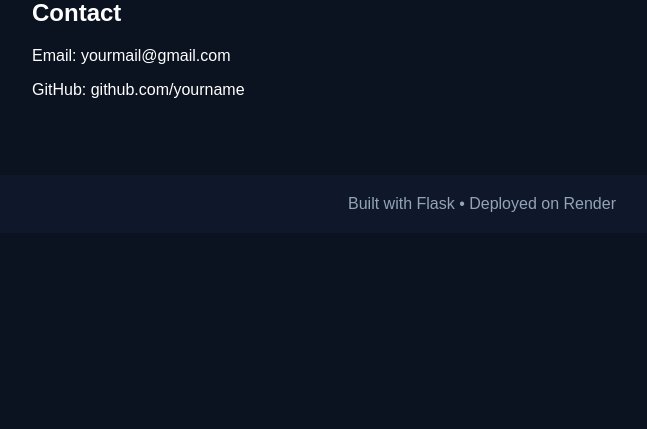
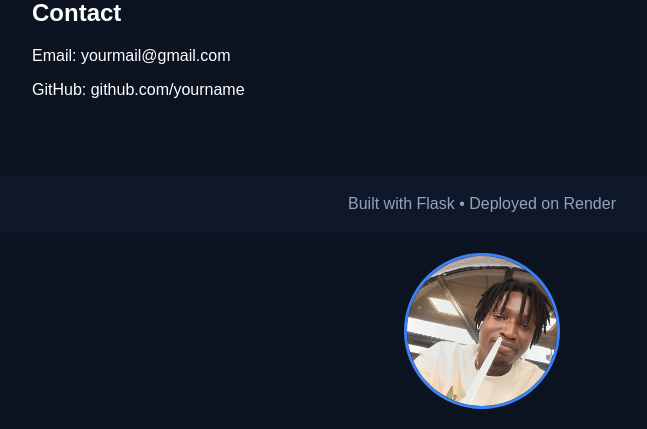
Before and after one commit to my-flask-site/my-flask-site, a Flask app: page / in a window 1280 px wide. Shown: the part 1654-2083 px from the top of the page, without its empty margins (158-805 px from the left). Before the commit the page ends 1866 px from the top, so only its background shows below. Run offline with Flask 3, Linux system fonts and the light colour scheme.

Commit message:
add profile image

```diff
--- a/static/style.css
+++ b/static/style.css
@@ -82,3 +82,12 @@ footer {
     background: #0f172a;
     color: #94a3b8;
 }
+.profile-img {
+    width: 150px;
+    height: 150px;
+    border-radius: 50%;
+    object-fit: cover;
+    display: block;
+    margin: 20px auto;
+    border: 3px solid #3b82f6;
+}
--- a/templates/index.html
+++ b/templates/index.html
@@ -76,3 +76,4 @@
 
 </body>
 </html>
+<img src="{{ url_for('static', filename='images/profile.jpg') }}" class="profile-img">
```
Also changed, not shown: static/images/profile.jpg (added).
